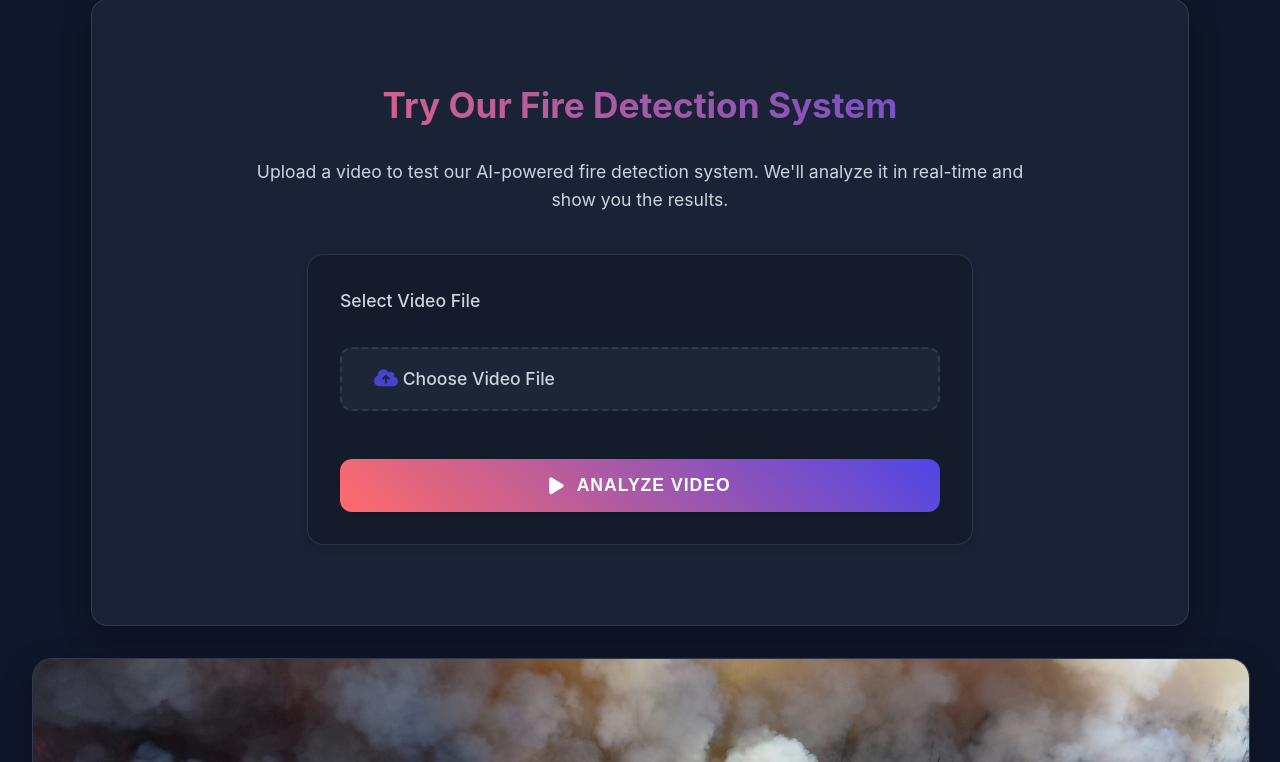
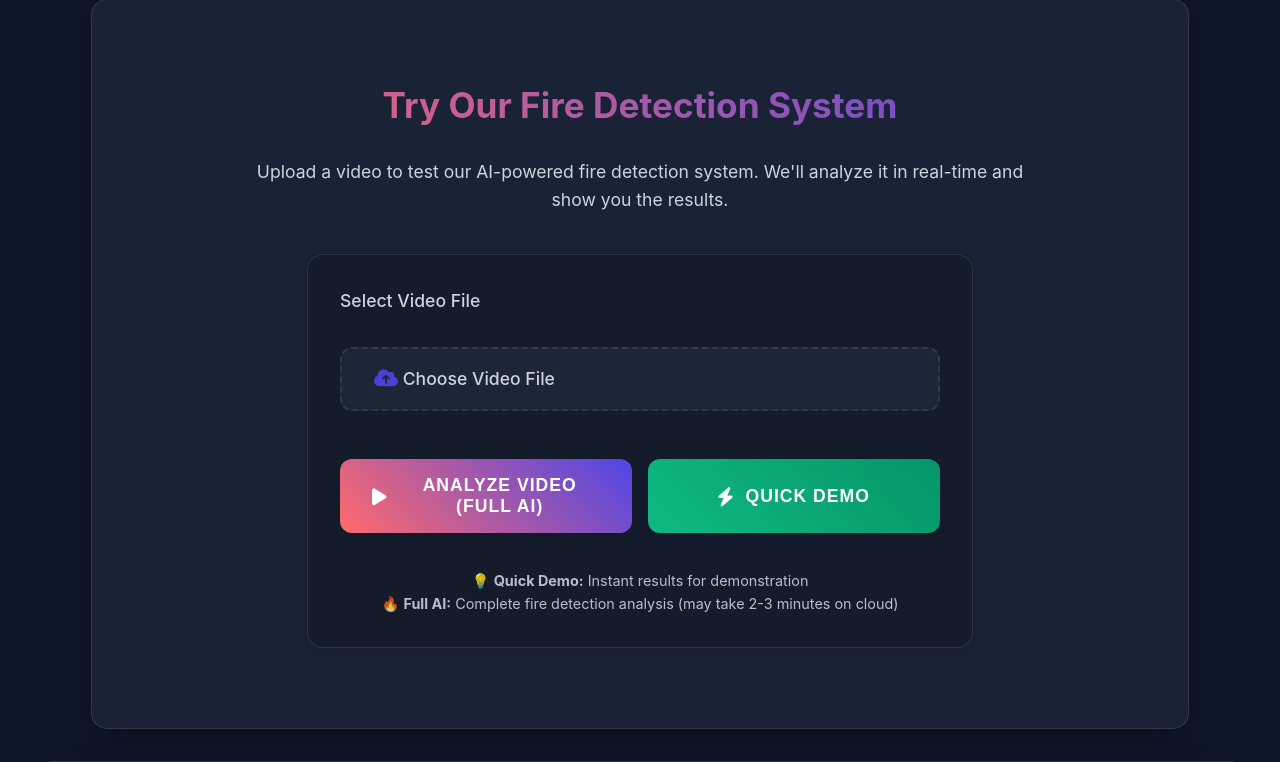
Before and after one commit to chaudharycoding/Lume, a Flask app: page / in a window 1280 px wide. Shown: the part 912-1674 px from the top of the page. Run offline with Flask 3, Linux system fonts and the light colour scheme.

Commit message:
Add Quick Demo mode for instant results
Features:
- Two-button interface: Full AI vs Quick Demo
- Quick Demo provides instant simulated results for demonstrations
- Shows video playback without waiting for cloud processing
- Helpful for showcasing the app when cloud processing is slow
- Clear labeling that demo mode is simulated
- Maintains full AI option for real fire detection

Addresses Railway cloud processing delays

```diff
--- a/templates/index.html
+++ b/templates/index.html
@@ -1230,10 +1230,22 @@
                     </label>
                     <div class="file-name"></div>
                 </div>
-                <button type="submit" class="upload-btn">
-                    <i class="fas fa-play"></i>
-                    Analyze Video
-                </button>
+
+                <div style="display: flex; gap: 1rem; flex-wrap: wrap;">
+                    <button type="submit" class="upload-btn" style="flex: 1; min-width: 200px;">
+                        <i class="fas fa-play"></i>
+                        Analyze Video (Full AI)
+                    </button>
+                    <button type="button" id="demoBtn" class="upload-btn" style="flex: 1; min-width: 200px; background: linear-gradient(45deg, #10B981, #059669);">
+                        <i class="fas fa-bolt"></i>
+                        Quick Demo
+                    </button>
+                </div>
+
+                <div style="margin-top: 0.75rem; font-size: 0.9rem; opacity: 0.8; text-align: center;">
+                    💡 <strong>Quick Demo:</strong> Instant results for demonstration<br>
+                    🔥 <strong>Full AI:</strong> Complete fire detection analysis (may take 2-3 minutes on cloud)
+                </div>
             </form>
 
             <div id="loading">
@@ -1473,6 +1485,42 @@
             }
         });
 
+        // Demo Mode Handler
+        document.getElementById('demoBtn').addEventListener('click', function() {
+            const fileInput = document.getElementById('file');
+            const file = fileInput.files[0];
+
+            if (!file) {
+                alert('Please select a video file first!');
+                return;
+            }
+
+            const loading = document.getElementById('loading');
+            const result = document.getElementById('result');
+            const originalVideoContainer = document.getElementById('originalVideoContainer');
+            const originalVideo = document.getElementById('originalVideo');
+
+            // Show immediate demo results
+            loading.style.display = 'none';
+            result.innerHTML = `
+                <p>🎬 <strong>Demo Mode Results</strong></p>
+                <p>📁 File: ${file.name} (${(file.size / (1024*1024)).toFixed(1)}MB)</p>
+                <p>🔥 <strong>Simulated Analysis:</strong> Fire detection pattern found in 45% of frames</p>
+                <p>⚠️ <strong>Fire Risk Level:</strong> Moderate - Controlled fire detected</p>
+                <p>🚨 <em>In a real deployment, emergency services would be alerted for uncontrolled fires</em></p>
+                <p style="margin-top: 1rem; font-size: 0.9rem; opacity: 0.8;">
+                    💡 This is a demonstration. Use "Analyze Video (Full AI)" for actual fire detection.
+                </p>
+            `;
+            result.className = 'warning';
+            result.style.display = 'block';
+
+            // Show original video
+            const videoURL = URL.createObjectURL(file);
+            originalVideo.src = videoURL;
+            originalVideoContainer.style.display = 'block';
+        });
+
         // File name display
         document.getElementById('file').addEventListener('change', function(e) {
             const fileName = e.target.files[0]?.name;
```
